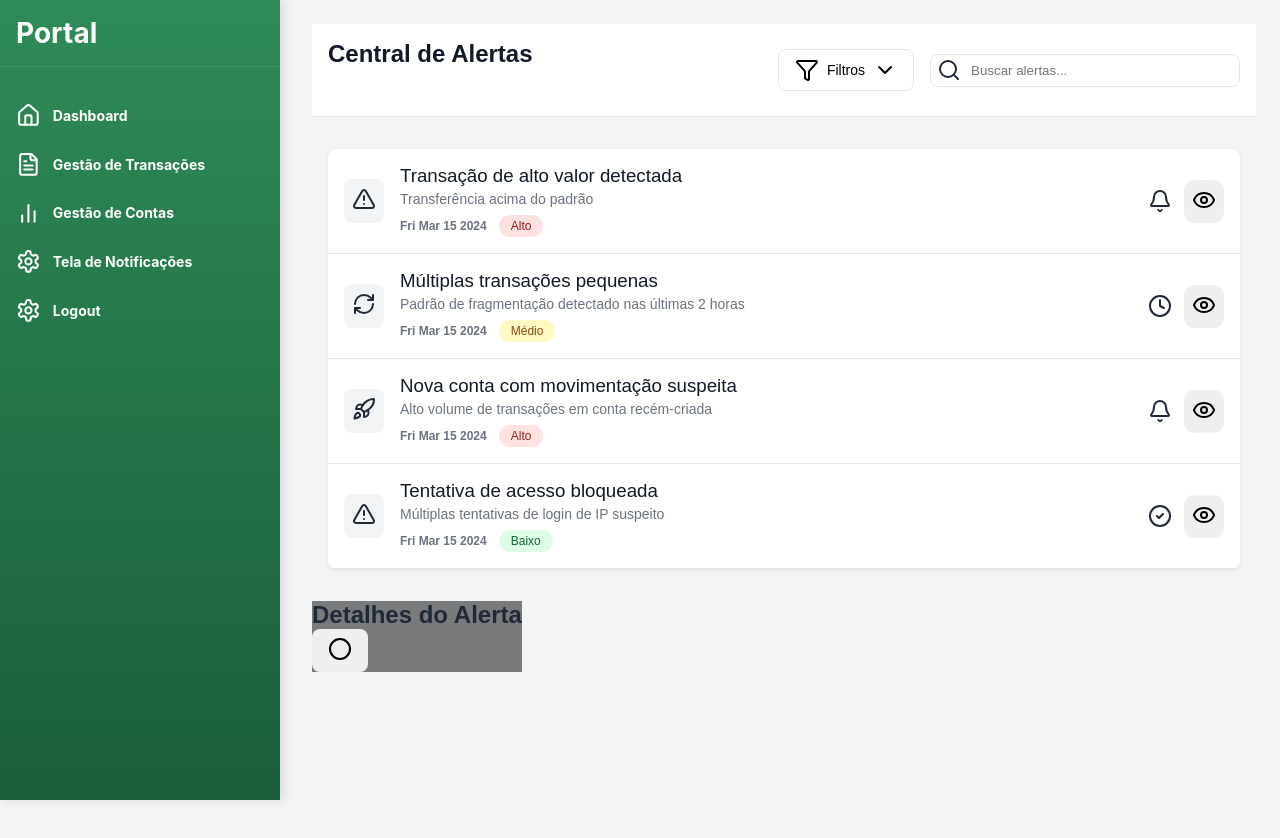
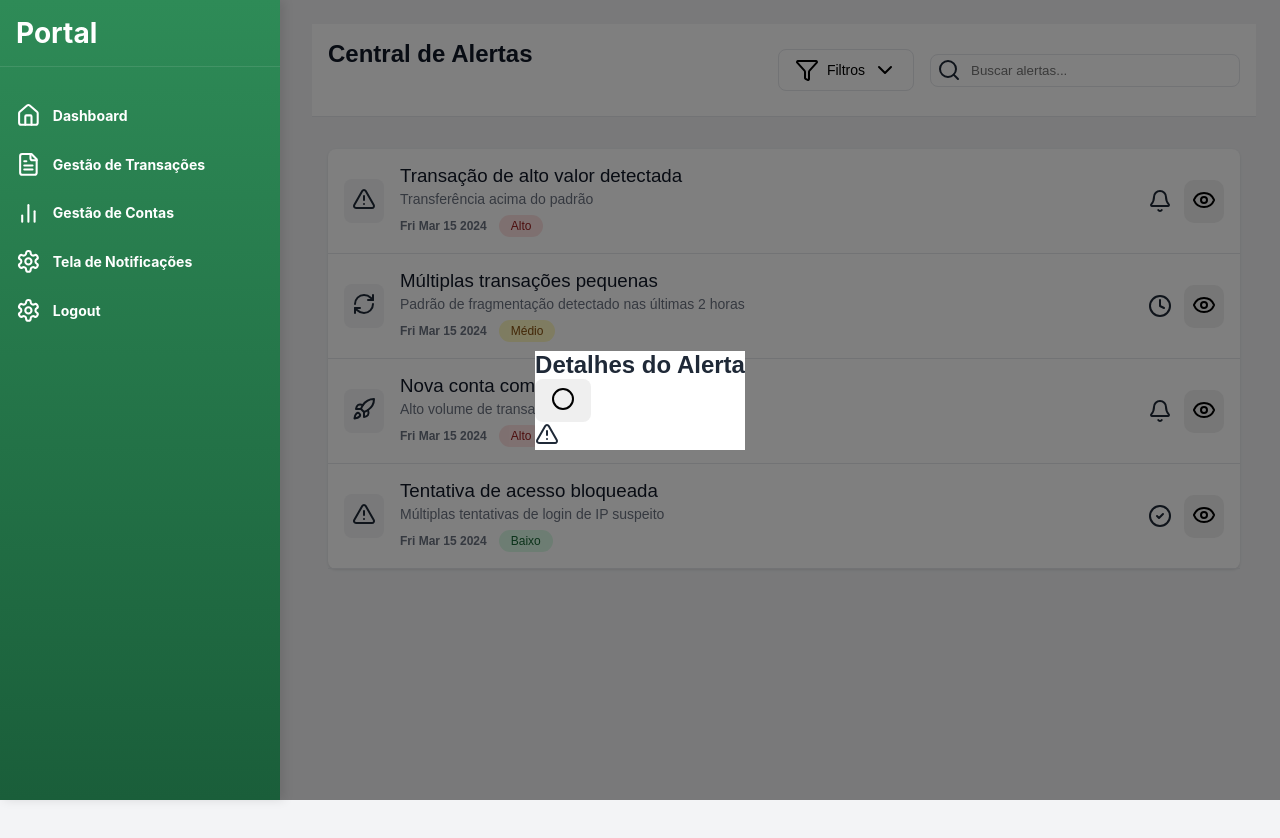
Before and after one commit to RusthenRonald2006/Portal-de-analise-em-anomalias-transacionais, a React (Create React App) app in the folder detec-anomalias/: page /notificacoes in a window 1280 px wide. Both pictures are taken after a click on the element 784 px from the left and 201 px from the top of the page. Shown: the top 838 px of the page. Built offline with nearby package versions, Linux system fonts and the light colour scheme; the HTML template or start-up script is replaced by a standard one.

Commit message:
adicionando modal ao centro da tela com inset e display flex

```diff
--- a/detec-anomalias/src/components/Pages/Notificacoes.js
+++ b/detec-anomalias/src/components/Pages/Notificacoes.js
@@ -184,7 +184,9 @@ function Notificacoes(){
                                 onClick={()=>setSelectAlert(null)}><Circle/></button>
                             </div>
                             <div className={styles.modal_body}>
-
+                                <div className={styles.alert_header}>
+                                    <div>{getTypeIcon(selectAlert.type)}</div>
+                                </div>
                             </div>
                         </div>
                     </div>
--- a/detec-anomalias/src/components/Pages/Notificacoes.module.css
+++ b/detec-anomalias/src/components/Pages/Notificacoes.module.css
@@ -187,6 +187,13 @@ header{
  .modal_overlay{
     background-color: rgba(0, 0, 0, 0.5);
     position: fixed;
+    inset: 0;
+    display: flex;
+    justify-content: center;
+    align-items: center;
+ }
+ .modal_content{
+    background-color: white;
  }
 @media (max-width:1024px){
     .mobile_menu_button{
```
